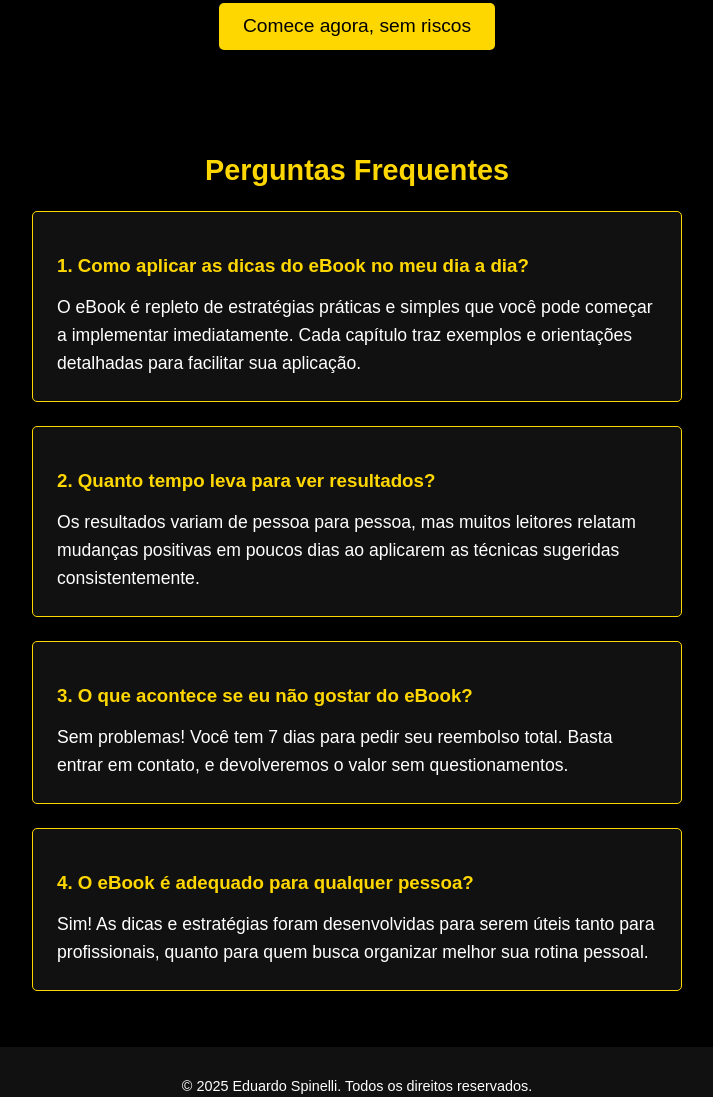
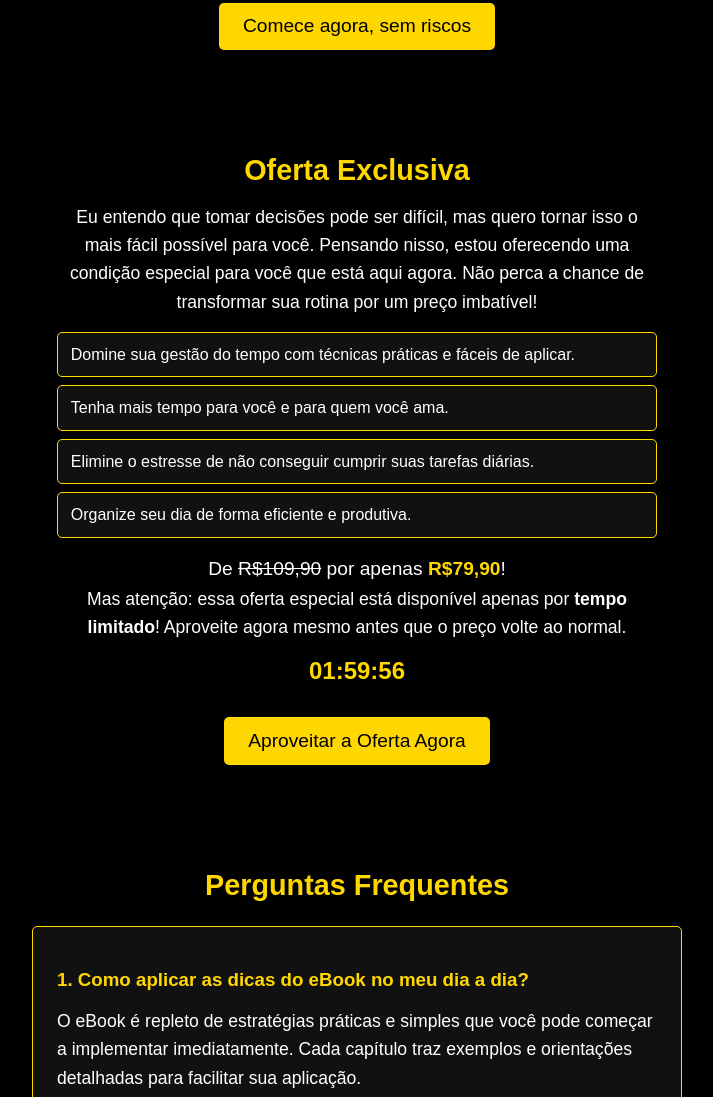
Before and after one commit to eduardospinelli1/seu-tempo-vale-, a plain HTML site: page index.html in a window 1280 px wide. Shown: the part 1740-2837 px from the top of the page, without its empty margins (283-996 px from the left). Drawn offline with Linux system fonts and the light colour scheme.

Commit message:
Update index.html

```diff
--- a/index.html
+++ b/index.html
@@ -158,6 +158,28 @@
         <a href="#comprar" class="cta-button">Comece agora, sem riscos</a>
     </section>
 
+    <section id="oferta-exclusiva">
+        <h2 style="color: #FFD700;">Oferta Exclusiva</h2>
+        <p>
+            Eu entendo que tomar decisões pode ser difícil, mas quero tornar isso o mais fácil possível para você.
+            Pensando nisso, estou oferecendo uma condição especial para você que está aqui agora.
+            Não perca a chance de transformar sua rotina por um preço imbatível!
+        </p>
+        <ul>
+            <li>Domine sua gestão do tempo com técnicas práticas e fáceis de aplicar.</li>
+            <li>Tenha mais tempo para você e para quem você ama.</li>
+            <li>Elimine o estresse de não conseguir cumprir suas tarefas diárias.</li>
+            <li>Organize seu dia de forma eficiente e produtiva.</li>
+        </ul>
+        <p style="font-size: 1.2rem; color: #ffffff;">De <span style="text-decoration: line-through;">R$109,90</span> por apenas <strong style="color: #FFD700;">R$79,90</strong>!</p>
+        <p>
+            Mas atenção: essa oferta especial está disponível apenas por <strong>tempo limitado</strong>!
+            Aproveite agora mesmo antes que o preço volte ao normal.
+        </p>
+        <div id="temporizador" style="font-size: 1.5rem; font-weight: bold; color: #FFD700; margin: 1rem 0;"></div>
+        <a href="#comprar" class="cta-button">Aproveitar a Oferta Agora</a>
+    </section>
+
     <section id="faq">
         <h2>Perguntas Frequentes</h2>
         <div class="faq">
@@ -179,8 +201,35 @@
     </section>
 
     <footer>
-        <p>&copy; 2025 Eduardo Spinelli. Todos os direitos reservados.</p>
-        <p><a href="https://www.instagram.com/eduardospinellii/">Siga no Instagram</a></p>
+        <p>&copy; 2025 Seu Tempo Vale +. Todos os direitos reservados. <a href="#politica-de-privacidade">Política de Privacidade</a></p>
     </footer>
+
+    <script>
+        // Temporizador regressivo de 2 horas
+        function iniciarTemporizador(duracao, display) {
+            let timer = duracao, horas, minutos, segundos;
+            setInterval(function () {
+                horas = parseInt(timer / 3600, 10);
+                minutos = parseInt((timer % 3600) / 60, 10);
+                segundos = parseInt(timer % 60, 10);
+
+                horas = horas < 10 ? "0" + horas : horas;
+                minutos = minutos < 10 ? "0" + minutos : minutos;
+                segundos = segundos < 10 ? "0" + segundos : segundos;
+
+                display.textContent = `${horas}:${minutos}:${segundos}`;
+
+                if (--timer < 0) {
+                    display.textContent = "Tempo esgotado! Oferta encerrada.";
+                }
+            }, 1000);
+        }
+
+        window.onload = function () {
+            const duasHoras = 2 * 60 * 60; // 2 horas em segundos
+            const display = document.querySelector('#temporizador');
+            iniciarTemporizador(duasHoras, display);
+        };
+    </script>
 </body>
 </html>
```
